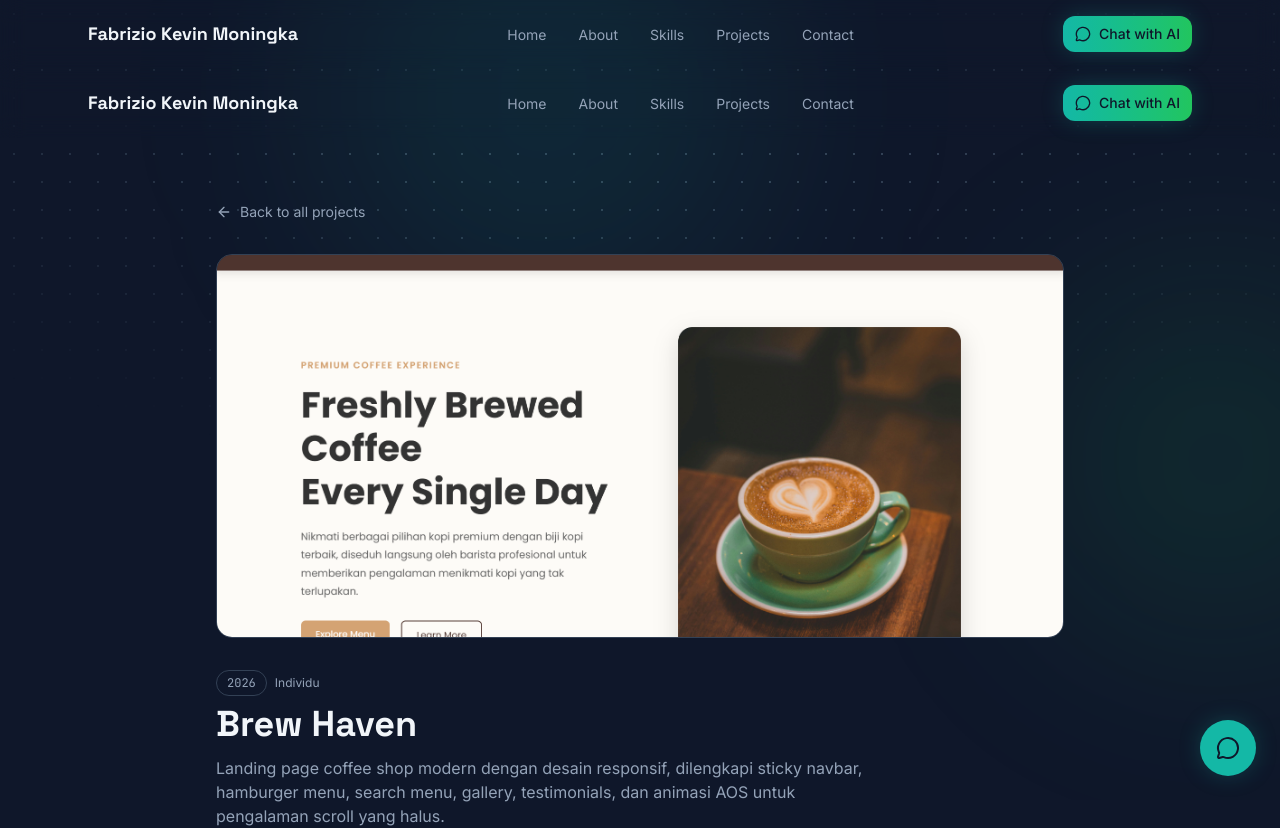
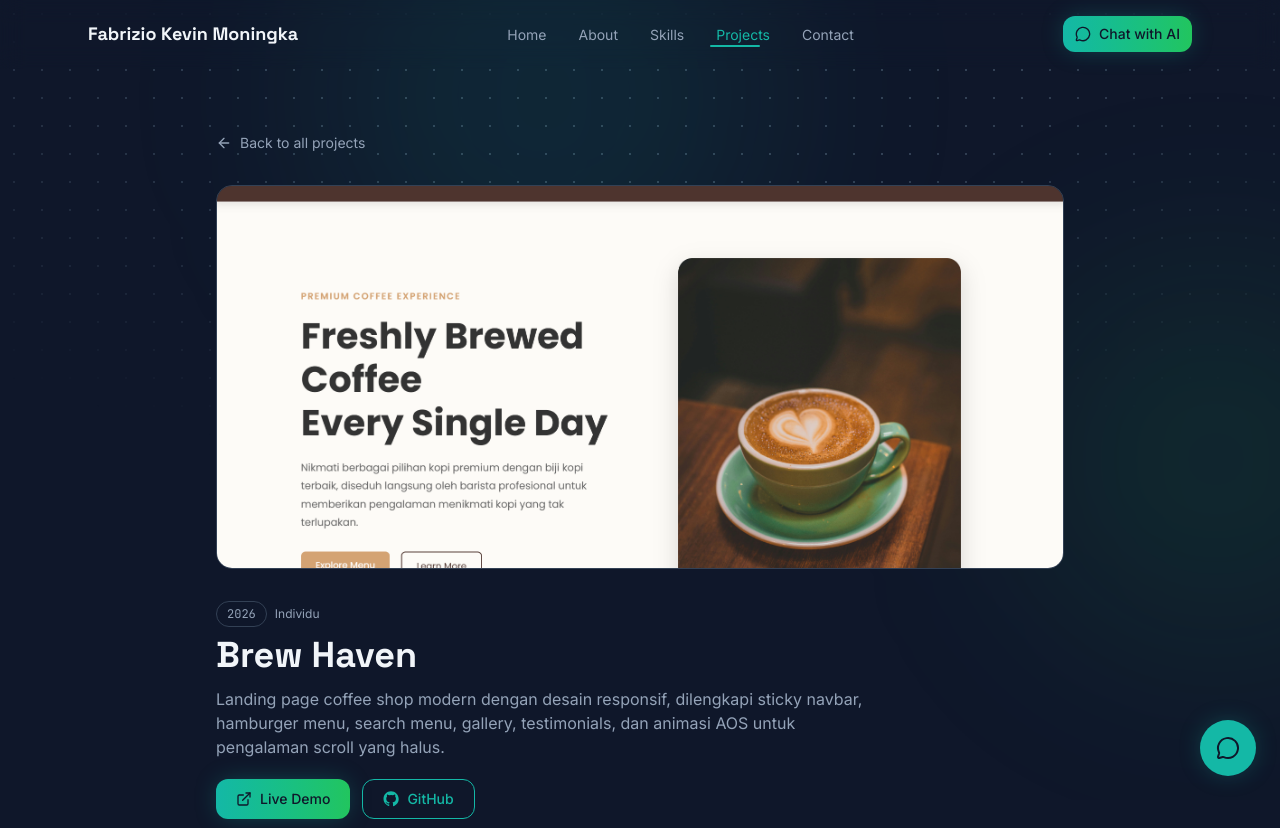
Before and after one commit to fabriziomoningka-13/portfolio-ai, a Next.js app: page /projects/brew-haven in a window 1280 px wide. Shown: the top 828 px of the page. Built offline with nearby package versions, Linux system fonts and the light colour scheme.

Commit message:
fix: reset navbar solid background when navigating to top of a page

```diff
--- a/app/projects/[slug]/page.tsx
+++ b/app/projects/[slug]/page.tsx
@@ -3,8 +3,6 @@ import Image from "next/image";
 import Link from "next/link";
 import { notFound } from "next/navigation";
 import { ArrowLeft, ExternalLink, CheckCircle2 } from "lucide-react";
-import { Navbar } from "@/components/Navbar";
-import { Footer } from "@/components/Footer";
 import { Reveal } from "@/components/Reveal";
 import { Button } from "@/components/ui/button";
 import { GithubIcon } from "@/components/icons";
@@ -38,8 +36,6 @@ export default async function ProjectDetailPage({ params }: PageProps) {
   if (!project) notFound();
 
   return (
-    <>
-      <Navbar />
     <main id="main-content" className="mx-auto max-w-4xl px-6 py-16">
       <Reveal>
         <Link
@@ -136,7 +132,5 @@ export default async function ProjectDetailPage({ params }: PageProps) {
         </Link>
       </Reveal>
     </main>
-      <Footer />
-    </>
   );
 }
--- a/app/template.tsx
+++ b/app/template.tsx
@@ -1,7 +1,7 @@
 "use client";
 
 import { motion } from "framer-motion";
-import { useEffect } from "react";
+import { useLayoutEffect } from "react";
 import type { ReactNode } from "react";
 
 /**
@@ -11,16 +11,32 @@ import type { ReactNode } from "react";
  * memberi efek transisi yang smooth ala website modern.
  */
 export default function Template({ children }: { children: ReactNode }) {
-  // Paksa scroll ke paling atas setiap kali halaman baru dimuat (template
-  // remount = pindah halaman). Tanpa ini, kombinasi Navbar yang sticky +
-  // animasi geser (y: 16 -> 0) di bawah kadang membuat browser salah
-  // menghitung posisi scroll setelah navigasi, sehingga halaman "mendarat"
-  // sedikit ter-scroll ke bawah -> bagian atas konten (foto, judul) jadi
-  // sedikit ketutup Navbar sampai user scroll manual. Pakai "auto" (instan,
-  // bukan "smooth") supaya tidak bentrok/terlihat aneh bareng animasi fade
-  // milik framer-motion di bawah.
-  useEffect(() => {
-    window.scrollTo({ top: 0, left: 0, behavior: "auto" });
+  // Kalau URL punya hash (#home / #contact), scroll ke SECTION itu, bukan
+  // paksa ke atas. PENTING: pakai useLayoutEffect (bukan useEffect biasa) —
+  // useLayoutEffect jalan SEBELUM browser sempat menggambar (paint) tampilan
+  // baru, sedangkan useEffect jalan SESUDAHNYA. Kalau pakai useEffect biasa,
+  // ada jeda waktu di mana Navbar (termasuk animasi underline layoutId di
+  // menu aktif) sempat terukur/teranimasi dulu pada posisi scroll LAMA,
+  // baru kemudian halaman "melompat" ke posisi scroll baru — dua gerakan
+  // (animasi underline horizontal + lompatan scroll vertikal) jadi
+  // tercampur, sehingga underline terlihat seperti bergerak dari
+  // bawah-ke-atas alih-alih murni ke kiri/kanan. Dengan useLayoutEffect,
+  // posisi scroll sudah "beres" duluan sebelum Navbar/Framer Motion sempat
+  // mengukur posisi elemen, jadi animasi underline murni horizontal.
+  useLayoutEffect(() => {
+    const hash = window.location.hash;
+
+    if (hash) {
+      const id = hash.replace("#", "");
+      const el = document.getElementById(id);
+      if (el) {
+        el.scrollIntoView({ behavior: "auto", block: "start" });
+      } else {
+        window.scrollTo({ top: 0, left: 0, behavior: "auto" });
+      }
+    } else {
+      window.scrollTo({ top: 0, left: 0, behavior: "auto" });
+    }
   }, []);
 
   return (
--- a/components/Navbar.tsx
+++ b/components/Navbar.tsx
@@ -2,7 +2,7 @@
 
 import Link from "next/link";
 import { usePathname } from "next/navigation";
-import { useEffect, useState } from "react";
+import { useEffect, useLayoutEffect, useRef, useState } from "react";
 import { motion } from "framer-motion";
 import { Menu, X, MessageCircle } from "lucide-react";
 import { Button } from "@/components/ui/button";
@@ -19,31 +19,27 @@ const links = [
 
 export function Navbar() {
   const [open, setOpen] = useState(false);
-  // Transparan di posisi paling atas, jadi solid begitu discroll. AMAN
-  // dipakai lagi sekarang (tidak akan "berkedip" saat pindah halaman)
-  // karena: 1) Navbar ini SATU instance tunggal di layout.tsx, tidak
-  // di-mount ulang tiap pindah halaman lagi, dan 2) template.tsx sudah
-  // memaksa scroll ke atas tiap pindah halaman, jadi transisi transparan
-  // selalu konsisten mulai dari atas.
   const [scrolled, setScrolled] = useState(false);
-  // Hash aktif di halaman utama ("home" atau "contact"), dipakai untuk
-  // menentukan link mana yang di-highlight ketika pathname adalah "/".
   const [activeHash, setActiveHash] = useState("home");
   const { setOpen: setChatOpen } = useChatWidget();
   const pathname = usePathname();
   const isHome = pathname === "/";
 
+  const desktopNavRef = useRef<HTMLUListElement>(null);
+  const linkRefs = useRef<Record<string, HTMLAnchorElement | null>>({});
+  const [underline, setUnderline] = useState<{ left: number; width: number } | null>(
+    null
+  );
+
   useEffect(() => {
     function onScroll() {
       setScrolled(window.scrollY > 8);
     }
-    onScroll(); // set nilai awal yang benar begitu Navbar mount
+    onScroll();
     window.addEventListener("scroll", onScroll);
     return () => window.removeEventListener("scroll", onScroll);
   }, []);
 
-  // Pantau perubahan hash (#home / #contact) di halaman utama, supaya link
-  // yang di-highlight selalu sesuai section yang sedang dilihat/dituju.
   useEffect(() => {
     function syncHashFromUrl() {
       const hash = window.location.hash.replace("#", "");
@@ -52,51 +48,79 @@ export function Navbar() {
     syncHashFromUrl();
     window.addEventListener("hashchange", syncHashFromUrl);
     return () => window.removeEventListener("hashchange", syncHashFromUrl);
-  }, []);
+  }, [pathname]);
 
-  function handleLogoClick(e: React.MouseEvent<HTMLAnchorElement>) {
-    // Kalau sudah di Home (di posisi scroll manapun), jangan navigasi ulang —
-    // cukup smooth-scroll ke atas dengan animasi "ditarik" ala modern portfolio.
+  // Link non-hash (About/Skills/Projects) sekarang dianggap aktif kalau
+  // pathname SAMA PERSIS ATAU DIAWALI oleh href-nya + "/". Ini supaya link
+  // "Projects" tetap menyala saat user berada di halaman DETAIL salah satu
+  // project (misal "/projects/nama-project"), bukan cuma di "/projects"
+  // persis. Sebelumnya pakai pathname === href (kecocokan persis saja),
+  // sehingga underline hilang total begitu masuk ke halaman detail.
+  function isLinkActive(href: string): boolean {
+    if (href.includes("#")) {
+      const hash = href.split("#")[1];
+      return isHome && activeHash === hash;
+    }
+    return pathname === href || pathname.startsWith(`${href}/`);
+  }
+
+  useLayoutEffect(() => {
+    function measure() {
+      const activeLink = links.find((l) => isLinkActive(l.href));
+      if (!activeLink || !desktopNavRef.current) {
+        setUnderline(null);
+        return;
+      }
+      const linkEl = linkRefs.current[activeLink.href];
+      if (!linkEl) {
+        setUnderline(null);
+        return;
+      }
+      const containerRect = desktopNavRef.current.getBoundingClientRect();
+      const linkRect = linkEl.getBoundingClientRect();
+      setUnderline({
+        left: linkRect.left - containerRect.left,
+        width: linkRect.width,
+      });
+    }
+
+    measure();
+    window.addEventListener("resize", measure);
+    return () => window.removeEventListener("resize", measure);
+    // eslint-disable-next-line react-hooks/exhaustive-deps
+  }, [pathname, activeHash]);
+
+  function handleHashNavClick(e: React.MouseEvent<HTMLAnchorElement>, href: string) {
+    const targetId = href.split("#")[1];
+
     if (isHome) {
       e.preventDefault();
       const prefersReducedMotion = window.matchMedia(
         "(prefers-reduced-motion: reduce)"
       ).matches;
-      window.scrollTo({ top: 0, behavior: prefersReducedMotion ? "auto" : "smooth" });
-      setActiveHash("home");
+      const el = document.getElementById(targetId);
+
+      if (el) {
+        el.scrollIntoView({
+          behavior: prefersReducedMotion ? "auto" : "smooth",
+          block: "start",
+        });
+      } else {
+        window.scrollTo({ top: 0, behavior: prefersReducedMotion ? "auto" : "smooth" });
+      }
+
+      window.history.replaceState(null, "", `/#${targetId}`);
+      setActiveHash(targetId);
     }
-    // Kalau di halaman lain (About/Skills/Projects/dst), biarkan <Link> jalan
-    // normal navigasi ke "/#home".
+
+    setOpen(false);
   }
 
-  // Tentukan apakah sebuah link nav sedang "aktif" (halaman yang sedang
-  // dibuka user), untuk kasih highlight visual di navbar.
-  function isLinkActive(href: string): boolean {
-    if (href.includes("#")) {
-      // Link berupa anchor ke section di halaman utama (Home/Contact) ->
-      // aktif hanya kalau sedang di halaman utama DAN hash-nya cocok.
-      const hash = href.split("#")[1];
-      return isHome && activeHash === hash;
-    }
-    // Link ke halaman terpisah (About/Skills/Projects) -> aktif kalau
-    // pathname persis sama.
-    return pathname === href;
-  }
-
-  function handleNavLinkClick(href: string) {
-    if (href.includes("#")) {
-      setActiveHash(href.split("#")[1]);
-    }
+  function handleNavLinkClick() {
     setOpen(false);
   }
 
   return (
-    // backdrop-blur-md SENGAJA selalu aktif (tidak di-toggle on/off) — efek
-    // blur tidak bisa dianimasikan lewat CSS transition, jadi kalau blur
-    // muncul/hilang mendadak bareng animasi warna, transisinya terasa
-    // "patah/kasar". Yang dianimasikan cukup opacity warna background
-    // (dark-base/0 -> dark-base/90) & warna border, keduanya properti yang
-    // memang bisa di-transition dengan mulus oleh browser.
     <header
       className={`sticky top-0 z-50 border-b backdrop-blur-md transition-[background-color,border-color] duration-500 ease-out ${
         scrolled
@@ -107,20 +131,28 @@ export function Navbar() {
       <nav className="mx-auto flex max-w-6xl items-center justify-between px-6 py-4">
         <Link
           href="/#home"
-          onClick={handleLogoClick}
+          onClick={(e) => handleHashNavClick(e, "/#home")}
           className="font-heading text-lg font-bold text-text-primary transition-opacity hover:opacity-80"
         >
           {profile.name}
         </Link>
 
-        <ul className="hidden items-center gap-8 md:flex">
+        <ul ref={desktopNavRef} className="relative hidden items-center gap-8 md:flex">
           {links.map((link) => {
             const active = isLinkActive(link.href);
+            const isHashLink = link.href.includes("#");
             return (
               <li key={link.href}>
                 <Link
+                  ref={(el) => {
+                    linkRefs.current[link.href] = el;
+                  }}
                   href={link.href}
-                  onClick={() => handleNavLinkClick(link.href)}
+                  onClick={(e) =>
+                    isHashLink
+                      ? handleHashNavClick(e, link.href)
+                      : handleNavLinkClick()
+                  }
                   aria-current={active ? "page" : undefined}
                   className={`relative py-1 text-sm transition-colors duration-300 ${
                     active
@@ -129,22 +161,18 @@ export function Navbar() {
                   }`}
                 >
                   {link.label}
-                  {/* Garis bawah di link yang sedang aktif. Pakai layoutId
-                      (bukan span statis biasa) supaya Framer Motion otomatis
-                      menganimasikan PERGESERANNYA dari posisi lama ke posisi
-                      baru (kiri<->kanan sesuai urutan menu yang dituju),
-                      bukan cuma muncul/hilang mendadak di tempat baru. */}
-                  {active && (
-                    <motion.span
-                      layoutId="desktop-nav-underline"
-                      className="absolute -bottom-[1px] left-0 h-[2px] w-full rounded-full bg-teal-primary"
-                      transition={{ type: "spring", stiffness: 380, damping: 32 }}
-                    />
-                  )}
                 </Link>
               </li>
             );
           })}
+
+          {underline && (
+            <motion.span
+              className="pointer-events-none absolute -bottom-[1px] h-[2px] rounded-full bg-teal-primary"
+              animate={{ left: underline.left, width: underline.width }}
+              transition={{ type: "spring", stiffness: 380, damping: 32 }}
+            />
+          )}
         </ul>
 
         <div className="hidden md:block">
@@ -167,11 +195,16 @@ export function Navbar() {
           <ul className="flex flex-col gap-1 px-6 py-4">
             {links.map((link) => {
               const active = isLinkActive(link.href);
+              const isHashLink = link.href.includes("#");
               return (
                 <li key={link.href}>
                   <Link
                     href={link.href}
-                    onClick={() => handleNavLinkClick(link.href)}
+                    onClick={(e) =>
+                      isHashLink
+                        ? handleHashNavClick(e, link.href)
+                        : handleNavLinkClick()
+                    }
                     aria-current={active ? "page" : undefined}
                     className={`flex items-center gap-2 py-2 text-sm transition-colors duration-300 ${
                       active
@@ -179,9 +212,6 @@ export function Navbar() {
                         : "text-text-muted hover:text-teal-primary"
                     }`}
                   >
-                    {/* Titik kecil penanda halaman aktif di menu mobile —
-                        pakai layoutId juga supaya bergeser naik/turun mulus
-                        antar menu, konsisten dengan underline di desktop. */}
                     {active && (
                       <motion.span
                         layoutId="mobile-nav-dot"
```
Lines whose indentation alone changed are shown as unchanged.
